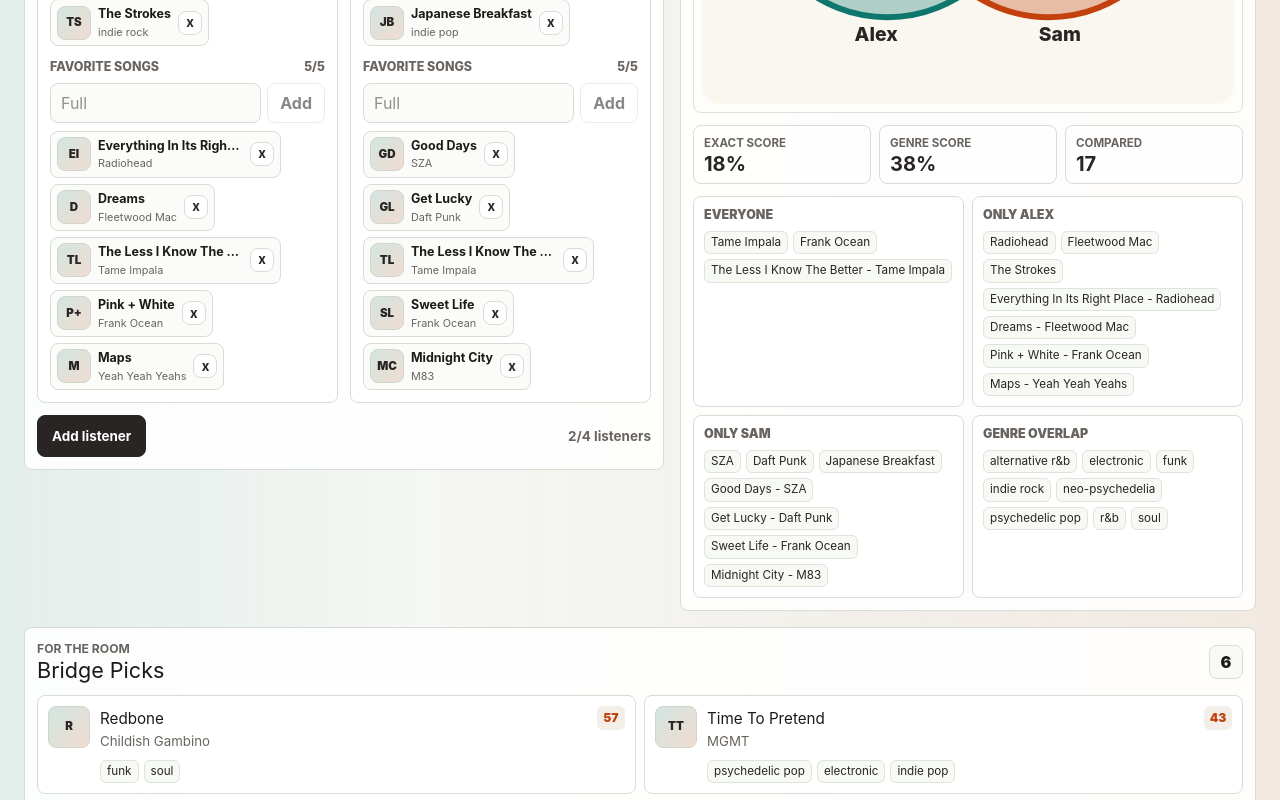
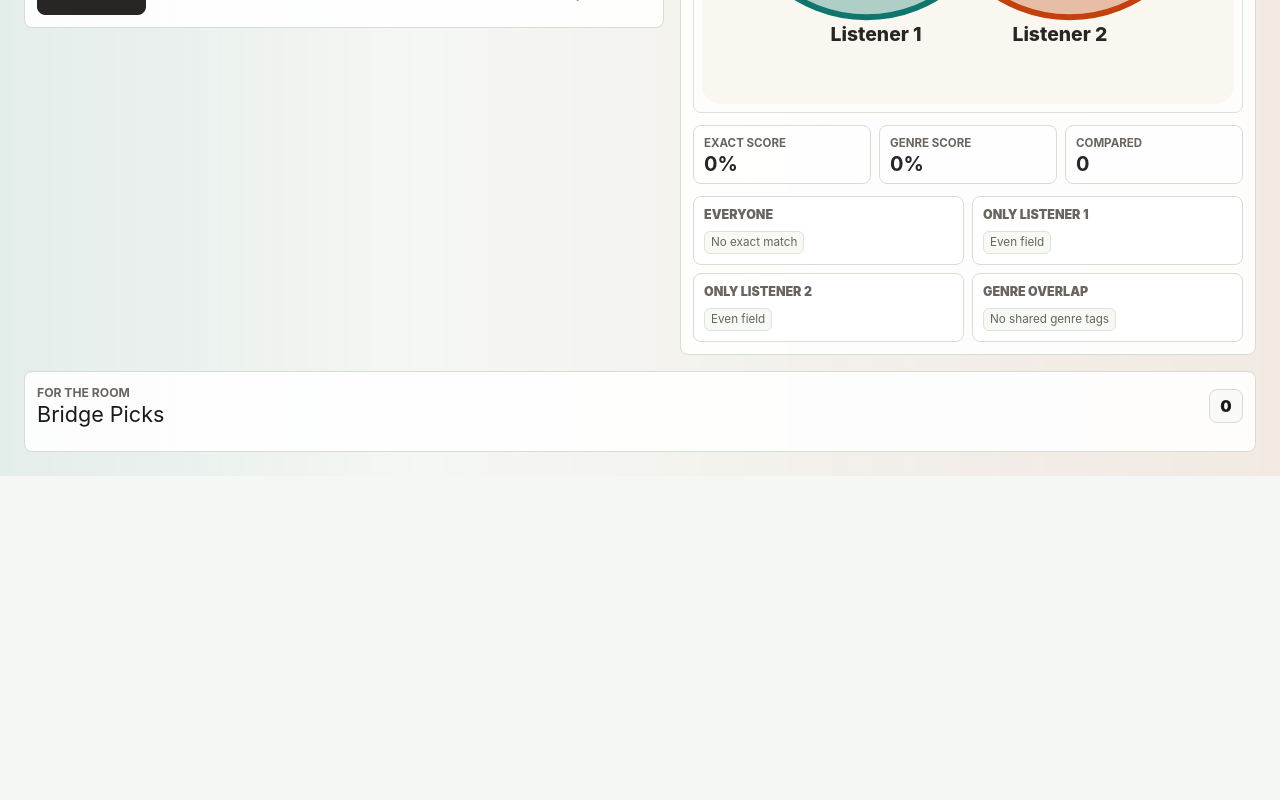
Before and after one commit to john-ralf/taste-match-venn, a Next.js app: page / in a window 1280 px wide. Shown: the part 520-1320 px from the top of the page. After the commit the page ends 996 px from the top, so only its background shows below. Built offline with nearby package versions, Linux system fonts and the light colour scheme.

Commit message:
Require Spotify choices

```diff
--- a/app/api/spotify/search/route.ts
+++ b/app/api/spotify/search/route.ts
@@ -1,4 +1,4 @@
-import { filterCatalog, type MusicItem, type MusicKind } from "@/lib/music";
+import type { MusicItem } from "@/lib/music";
 
 type SpotifyImage = {
   url?: string;
@@ -47,13 +47,13 @@ export async function GET(request: Request) {
   const kind = url.searchParams.get("type") === "track" ? "track" : "artist";
 
   if (!query) {
-    return Response.json({ provider: "sample", items: filterCatalog(kind, "") });
+    return spotifyResponse([]);
   }
 
   try {
     const token = await getSpotifyToken();
     if (!token) {
-      return sampleResponse(kind, query);
+      return spotifyResponse([], "Spotify is not configured.", 503);
     }
 
     const searchUrl = new URL("https://api.spotify.com/v1/search");
@@ -69,7 +69,7 @@ export async function GET(request: Request) {
     });
 
     if (!response.ok) {
-      return sampleResponse(kind, query);
+      return spotifyResponse([], "Spotify search failed.", 502);
     }
 
     const payload = (await response.json()) as SpotifySearchResponse;
@@ -78,10 +78,10 @@ export async function GET(request: Request) {
 
     return Response.json({
       provider: "spotify",
-      items: items.length ? items : filterCatalog(kind, query),
+      items,
     });
   } catch {
-    return sampleResponse(kind, query);
+    return spotifyResponse([], "Spotify search failed.", 502);
   }
 }
 
@@ -127,11 +127,12 @@ async function getSpotifyToken() {
   return cachedToken.value;
 }
 
-function sampleResponse(kind: MusicKind, query: string) {
+function spotifyResponse(items: MusicItem[], error?: string, status = 200) {
   return Response.json({
-    provider: "sample",
-    items: filterCatalog(kind, query),
-  });
+    provider: "spotify",
+    items,
+    ...(error ? { error } : {}),
+  }, { status });
 }
 
 function mapArtists(artists: SpotifyArtist[]): MusicItem[] {
--- a/app/globals.css
+++ b/app/globals.css
@@ -428,19 +428,12 @@ h3 {
   font-size: 0.78rem;
 }
 
-.manual-option {
-  color: var(--teal);
-}
-
-.manual-mark {
-  display: grid;
-  width: 32px;
-  height: 32px;
-  place-items: center;
-  border: 1px solid #b9d3ca;
-  border-radius: 8px;
-  background: #edf7f4;
-  font-weight: 900;
+.result-empty {
+  border-top: 1px solid #edf0ea;
+  padding: 11px 10px;
+  color: var(--muted);
+  font-size: 0.82rem;
+  font-weight: 800;
 }
 
 .pill-list {
--- a/app/page.tsx
+++ b/app/page.tsx
@@ -3,11 +3,7 @@
 import { useEffect, useId, useMemo, useRef, useState, type CSSProperties } from "react";
 import {
   MAX_ITEMS_PER_KIND,
-  SAMPLE_TRACKS,
-  createDemoListeners,
   createEmptyListener,
-  createManualItem,
-  filterCatalog,
   getAllItems,
   isSameItem,
   itemKey,
@@ -72,7 +68,7 @@ const modeOptions: { value: Mode; label: string }[] = [
 ];
 
 export default function Home() {
-  const [listeners, setListeners] = useState<ListenerProfile[]>(() => createDemoListeners());
+  const [listeners, setListeners] = useState<ListenerProfile[]>(() => createInitialListeners());
   const [mode, setMode] = useState<Mode>("all");
   const [roomId, setRoomId] = useState<string | null>(null);
   const [roomStatus, setRoomStatus] = useState<RoomStatus>("idle");
@@ -110,7 +106,7 @@ export default function Home() {
       const field = kind === "artist" ? "artists" : "tracks";
       const current = listener[field];
 
-      if (current.length >= MAX_ITEMS_PER_KIND || current.some((existing) => isSameItem(existing, item))) {
+      if (item.source !== "spotify" || current.length >= MAX_ITEMS_PER_KIND || current.some((existing) => isSameItem(existing, item))) {
         return listener;
       }
 
@@ -185,7 +181,7 @@ export default function Home() {
     try {
       const room = await fetchRoom(id);
       applyingRemoteRef.current = true;
-      setListeners(room.listeners.length >= 2 ? room.listeners : createDemoListeners());
+      setListeners(room.listeners.length >= 2 ? room.listeners : createInitialListeners());
       setLocalListenerId(readStoredRoomListenerId(room.id, room.listeners));
       window.setTimeout(() => {
         applyingRemoteRef.current = false;
@@ -315,14 +311,6 @@ export default function Home() {
                 Create room
               </button>
             )}
-            <button
-              className="ghost-button"
-              type="button"
-              onClick={() => setListeners(createDemoListeners())}
-              disabled={roomPrivacyLocked}
-            >
-              Demo
-            </button>
             <button className="ghost-button" type="button" onClick={clearAll} disabled={Boolean(roomId && !localListenerId)}>
               Clear
             </button>
@@ -587,18 +575,23 @@ function SearchPicker({
   const [query, setQuery] = useState("");
   const [remoteSearch, setRemoteSearch] = useState<{
     query: string;
-    provider: "spotify" | "sample";
+    error?: string;
     items: MusicItem[];
   } | null>(null);
   const [open, setOpen] = useState(false);
   const inputId = useId();
   const full = selected.length >= MAX_ITEMS_PER_KIND;
   const trimmedQuery = query.trim();
-  const localResults = useMemo(() => filterCatalog(kind, trimmedQuery), [kind, trimmedQuery]);
   const shouldSearch = trimmedQuery.length >= 2 && !full;
   const activeRemoteSearch = shouldSearch && remoteSearch?.query === trimmedQuery ? remoteSearch : null;
-  const results = activeRemoteSearch ? mergeResults(activeRemoteSearch.items, localResults) : localResults;
-  const source: "spotify" | "sample" | "loading" = shouldSearch ? (activeRemoteSearch?.provider ?? "loading") : "sample";
+  const results = activeRemoteSearch?.items ?? [];
+  const sourceLabel = !shouldSearch
+    ? "Spotify required"
+    : activeRemoteSearch?.error
+      ? activeRemoteSearch.error
+      : activeRemoteSearch
+        ? "Spotify"
+        : "Searching";
 
   useEffect(() => {
     if (!shouldSearch) {
@@ -612,22 +605,18 @@ function SearchPicker({
           signal: controller.signal,
         });
 
-        if (!response.ok) {
-          throw new Error("Search failed");
-        }
-
         const payload = (await response.json()) as {
-          provider?: "spotify" | "sample";
+          error?: string;
           items?: MusicItem[];
         };
         setRemoteSearch({
           query: trimmedQuery,
-          provider: payload.provider === "spotify" ? "spotify" : "sample",
-          items: payload.items ?? [],
+          error: response.ok ? payload.error : (payload.error ?? "Spotify unavailable"),
+          items: (payload.items ?? []).filter((item) => item.source === "spotify"),
         });
       } catch {
         if (!controller.signal.aborted) {
-          setRemoteSearch({ query: trimmedQuery, provider: "sample", items: [] });
+          setRemoteSearch({ query: trimmedQuery, error: "Spotify unavailable", items: [] });
         }
       }
     }, 180);
@@ -649,12 +638,11 @@ function SearchPicker({
   }
 
   function addTypedValue() {
-    const trimmed = query.trim();
-    if (!trimmed || full) {
+    if (full || !results[0]) {
       return;
     }
 
-    choose(results[0] ?? createManualItem(kind, trimmed));
+    choose(results[0]);
   }
 
   return (
@@ -680,17 +668,17 @@ function SearchPicker({
               addTypedValue();
             }
           }}
-          placeholder={full ? "Full" : kind === "artist" ? "Search a band" : "Search a song"}
+          placeholder={full ? "Full" : kind === "artist" ? "Search Spotify bands" : "Search Spotify songs"}
           aria-label={`${owner} ${label}`}
         />
-        <button type="button" onClick={addTypedValue} disabled={full || !query.trim()}>
+        <button type="button" onClick={addTypedValue} disabled={full || !results[0]}>
           Add
         </button>
       </div>
 
       {open && !full && query.trim() ? (
         <div className="result-menu" role="listbox">
-          <div className="result-source">{source === "loading" ? "Searching" : source === "spotify" ? "Spotify" : "Sample"}</div>
+          <div className="result-source">{sourceLabel}</div>
           {results.slice(0, 6).map((item) => (
             <button key={item.id} className="result-option" type="button" onClick={() => choose(item)}>
               <ItemArtwork item={item} />
@@ -700,13 +688,7 @@ function SearchPicker({
               </span>
             </button>
           ))}
-          <button className="result-option manual-option" type="button" onClick={() => choose(createManualItem(kind, query))}>
-            <span className="manual-mark">+</span>
-            <span>
-              <strong>{query.trim()}</strong>
-              <small>Manual pick</small>
-            </span>
-          </button>
+          {activeRemoteSearch && !results.length ? <div className="result-empty">No Spotify choices found</div> : null}
         </div>
       ) : null}
 
@@ -907,6 +889,10 @@ function Metric({ label, value }: { label: string; value: string }) {
       <strong>{value}</strong>
     </div>
   );
+}
+
+function createInitialListeners() {
+  return [createEmptyListener(0), createEmptyListener(1)];
 }
 
 function isListenerComplete(listener: ListenerProfile) {
@@ -1154,54 +1140,8 @@ function truncateLabel(value: string) {
 }
 
 function buildRecommendations(listeners: ListenerProfile[]): Recommendation[] {
-  const selectedItems = listeners.flatMap((listener) => [...listener.artists, ...listener.tracks]);
-  if (!selectedItems.length) {
-    return [];
-  }
-
-  const selectedKeys = new Set(selectedItems.map(itemKey));
-  const selectedArtistNames = new Set(
-    selectedItems.flatMap((item) =>
-      item.kind === "artist" ? [normalizeMusicKey(item.name)] : (item.artistNames ?? []).map(normalizeMusicKey)
-    )
-  );
-  const listenerGenreSets = listeners.map((listener) => new Set(uniqueGenres([...listener.artists, ...listener.tracks])));
-  const genreCounts = new Map<string, number>();
-
-  for (const genreSet of listenerGenreSets) {
-    for (const genre of genreSet) {
-      genreCounts.set(genre, (genreCounts.get(genre) ?? 0) + 1);
-    }
-  }
-
-  const sharedGenreSet = new Set(
-    Array.from(genreCounts.entries())
-      .filter(([, count]) => count >= Math.min(2, listeners.length))
-      .map(([genre]) => genre)
-  );
-  const unionGenreSet = new Set(Array.from(genreCounts.keys()));
-
-  return SAMPLE_TRACKS.filter((trackItem) => !selectedKeys.has(itemKey(trackItem)))
-    .map((trackItem) => {
-      const normalizedArtists = (trackItem.artistNames ?? []).map(normalizeMusicKey);
-      const directArtistHit = normalizedArtists.some((artistName) => selectedArtistNames.has(artistName));
-      const sharedGenres = trackItem.genres.filter((genre) => sharedGenreSet.has(genre));
-      const relatedGenres = trackItem.genres.filter((genre) => unionGenreSet.has(genre));
-      const score = sharedGenres.length * 14 + relatedGenres.length * 5 + (directArtistHit ? 18 : 0);
-      const reasons = [
-        ...sharedGenres.slice(0, 2).map((genre) => genre),
-        ...(directArtistHit ? ["artist bridge"] : []),
-        ...relatedGenres.filter((genre) => !sharedGenres.includes(genre)).slice(0, 1),
-      ];
-
-      return {
-        item: trackItem,
-        score,
-        reasons: reasons.length ? reasons : ["wild card"],
-      };
-    })
-    .sort((a, b) => b.score - a.score || a.item.name.localeCompare(b.item.name))
-    .slice(0, 6);
+  void listeners;
+  return [];
 }
 
 function getCircleLayout(count: number, score: number) {
@@ -1233,18 +1173,6 @@ function getCircleLayout(count: number, score: number) {
   ];
 }
 
-function mergeResults(primary: MusicItem[], fallback: MusicItem[]) {
-  const seen = new Set<string>();
-  return [...primary, ...fallback].filter((item) => {
-    const key = itemKey(item);
-    if (seen.has(key)) {
-      return false;
-    }
-    seen.add(key);
-    return true;
-  });
-}
-
 function formatItem(item: MusicItem) {
   return item.subtitle ? `${item.name} - ${item.subtitle}` : item.name;
 }
--- a/worker/index.ts
+++ b/worker/index.ts
@@ -1,7 +1,7 @@
 /** Cloudflare Worker entry point for the vinext-starter template. */
 import { handleImageOptimization, DEFAULT_DEVICE_SIZES, DEFAULT_IMAGE_SIZES } from "vinext/server/image-optimization";
 import handler from "vinext/server/app-router-entry";
-import { filterCatalog, type ListenerProfile, type MusicItem, type MusicKind } from "../lib/music";
+import type { ListenerProfile, MusicItem, MusicKind } from "../lib/music";
 import type { RoomPayload, RoomSaveRequest } from "../lib/rooms";
 
 interface Env {
@@ -109,13 +109,13 @@ async function handleSpotifySearchRequest(request: Request, env: Env) {
   const kind: MusicKind = url.searchParams.get("type") === "track" ? "track" : "artist";
 
   if (!query) {
-    return json({ provider: "sample", items: filterCatalog(kind, "") });
+    return spotifySearchResponse([]);
   }
 
   try {
     const token = await getSpotifyToken(env);
     if (!token) {
-      return sampleSpotifyResponse(kind, query);
+      return spotifySearchResponse([], "Spotify is not configured.", 503);
     }
 
     const searchUrl = new URL("https://api.spotify.com/v1/search");
@@ -131,7 +131,7 @@ async function handleSpotifySearchRequest(request: Request, env: Env) {
     });
 
     if (!response.ok) {
-      return sampleSpotifyResponse(kind, query);
+      return spotifySearchResponse([], "Spotify search failed.", 502);
     }
 
     const payload = (await response.json()) as SpotifySearchResponse;
@@ -142,10 +142,10 @@ async function handleSpotifySearchRequest(request: Request, env: Env) {
 
     return json({
       provider: "spotify",
-      items: items.length ? items : filterCatalog(kind, query),
+      items,
     });
   } catch {
-    return sampleSpotifyResponse(kind, query);
+    return spotifySearchResponse([], "Spotify search failed.", 502);
   }
 }
 
@@ -188,11 +188,12 @@ async function getSpotifyToken(env: Env) {
   return cachedSpotifyToken.value;
 }
 
-function sampleSpotifyResponse(kind: MusicKind, query: string) {
+function spotifySearchResponse(items: MusicItem[], error?: string, status = 200) {
   return json({
-    provider: "sample",
-    items: filterCatalog(kind, query),
-  });
+    provider: "spotify",
+    items,
+    ...(error ? { error } : {}),
+  }, status);
 }
 
 function mapSpotifyArtists(artists: SpotifyArtist[]): MusicItem[] {
@@ -376,7 +377,10 @@ function sanitizeItems(items: unknown, kind: MusicItem["kind"]): MusicItem[] {
     return [];
   }
 
-  return items.slice(0, 5).map((item, index) => {
+  return items
+    .filter((item) => isRecord(item) && item.source === "spotify")
+    .slice(0, 5)
+    .map((item, index) => {
       const source = isRecord(item) ? item : {};
       const name = getString(source.name, `${kind === "artist" ? "Artist" : "Song"} ${index + 1}`).slice(0, 100);
       const subtitle = source.subtitle ? getString(source.subtitle, "").slice(0, 100) : undefined;
@@ -395,7 +399,7 @@ function sanitizeItems(items: unknown, kind: MusicItem["kind"]): MusicItem[] {
         genres: Array.isArray(source.genres) ? source.genres.map((genre) => String(genre).slice(0, 48)).slice(0, 12) : [],
         image: source.image ? getString(source.image, "").slice(0, 500) : undefined,
         externalUrl: source.externalUrl ? getString(source.externalUrl, "").slice(0, 500) : undefined,
-      source: source.source === "spotify" || source.source === "sample" || source.source === "manual" ? source.source : "manual",
+        source: "spotify",
       };
     });
 }
```
Lines whose indentation alone changed are shown as unchanged.
